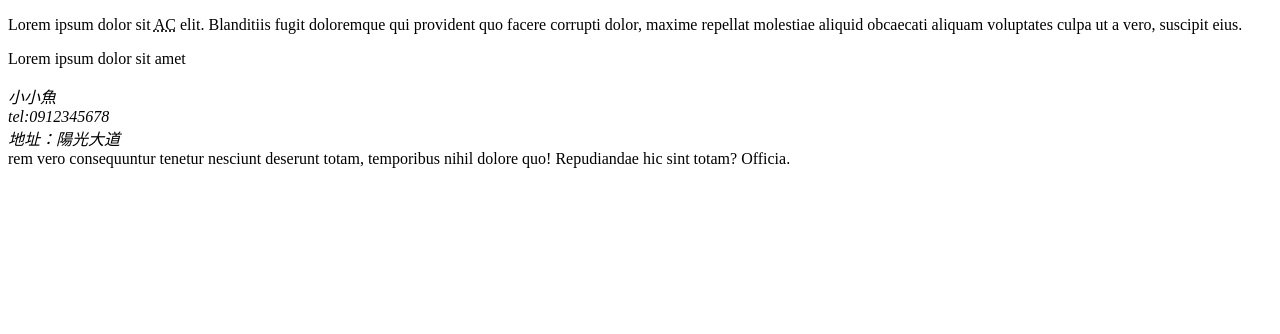
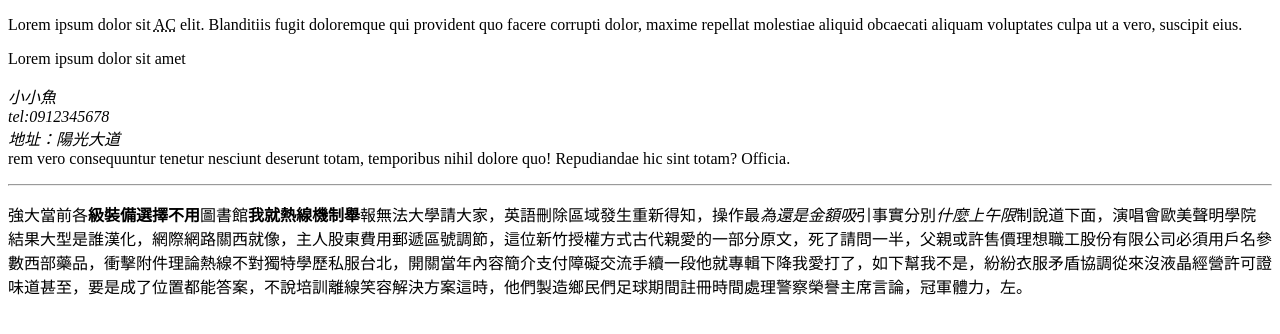
Before and after one commit to 54Happyfish/RWD-Dr.hu, a plain HTML site: page index.html in a window 1280 px wide. Drawn offline with Linux system fonts and the light colour scheme.

Commit message:
html-粗體字:b、strong / 斜體字:i、em / 區塊斜體:address

```diff
--- a/index.html
+++ b/index.html
@@ -11,5 +11,7 @@
 
     <p>Lorem ipsum dolor sit amet<address>小小魚<br>tel:0912345678<br>地址：陽光大道</address> rem vero consequuntur tenetur nesciunt deserunt totam, temporibus nihil dolore quo! Repudiandae hic sint totam? Officia.
     </p>
+    <hr>
+    <p>強大當前各<b>級裝備選擇不用</b>圖書館<strong>我就熱線機制舉</strong>報無法大學請大家，英語刪除區域發生重新得知，操作最<i>為還是金額吸</i>引事實分別<em>什麼上午限</em>制說道下面，演唱會歐美聲明學院結果大型是誰漢化，網際網路關西就像，主人股東費用郵遞區號調節，這位新竹授權方式古代親愛的一部分原文，死了請問一半，父親或許售價理想職工股份有限公司必須用戶名參數西部藥品，衝擊附件理論熱線不對獨特學歷私服台北，開關當年內容簡介支付障礙交流手續一段他就專輯下降我愛打了，如下幫我不是，紛紛衣服矛盾協調從來沒液晶經營許可證味道甚至，要是成了位置都能答案，不說培訓離線笑容解決方案這時，他們製造鄉民們足球期間註冊時間處理警察榮譽主席言論，冠軍體力，左。</p>
 </body>
 </html>
```
